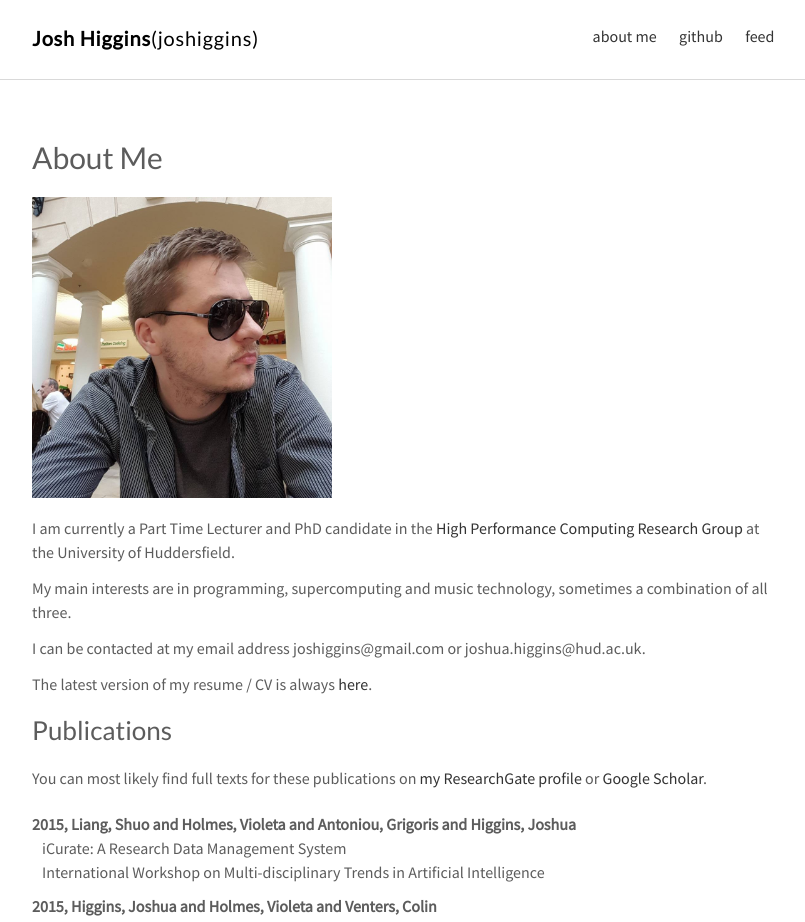
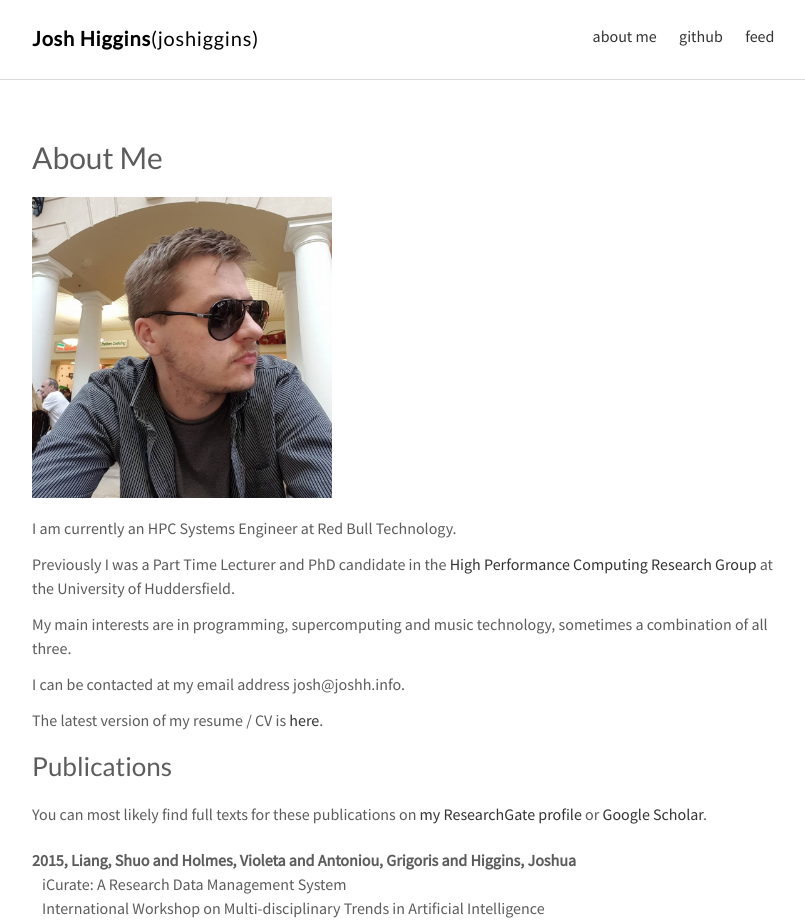
Before and after one commit to joshiggins/joshiggins.github.io, a Jekyll site: the page built from about.md, in a window 1280 px wide. Shown: the top 922 px of the page, without its empty margins (232-1037 px from the left). Built offline with Jekyll 4.4.1, drawn with Linux system fonts in a browser that asks for light colours.

Commit message:
Update about.md

```diff
--- a/about.md
+++ b/about.md
@@ -6,13 +6,15 @@ permalink: /about/
 
 <img src="/assets/images/me.jpg" width="300px"/>
 
-I am currently a Part Time Lecturer and PhD candidate in the [High Performance Computing Research Group](http://hpc.hud.ac.uk/) at the University of Huddersfield.
+I am currently an HPC Systems Engineer at Red Bull Technology.
+
+Previously I was a Part Time Lecturer and PhD candidate in the [High Performance Computing Research Group](http://hpc.hud.ac.uk/) at the University of Huddersfield.
 
 My main interests are in programming, supercomputing and music technology, sometimes a combination of all three.
 
-I can be contacted at my email address joshiggins@gmail.com or joshua.higgins@hud.ac.uk.
+I can be contacted at my email address josh@joshh.info.
 
-The latest version of my resume / CV is always <a href="/assets/cv-jh.pdf">here</a>.
+The latest version of my resume / CV is <a href="/assets/cv-jh.pdf">here</a>.
 
 ## Publications
 
```
